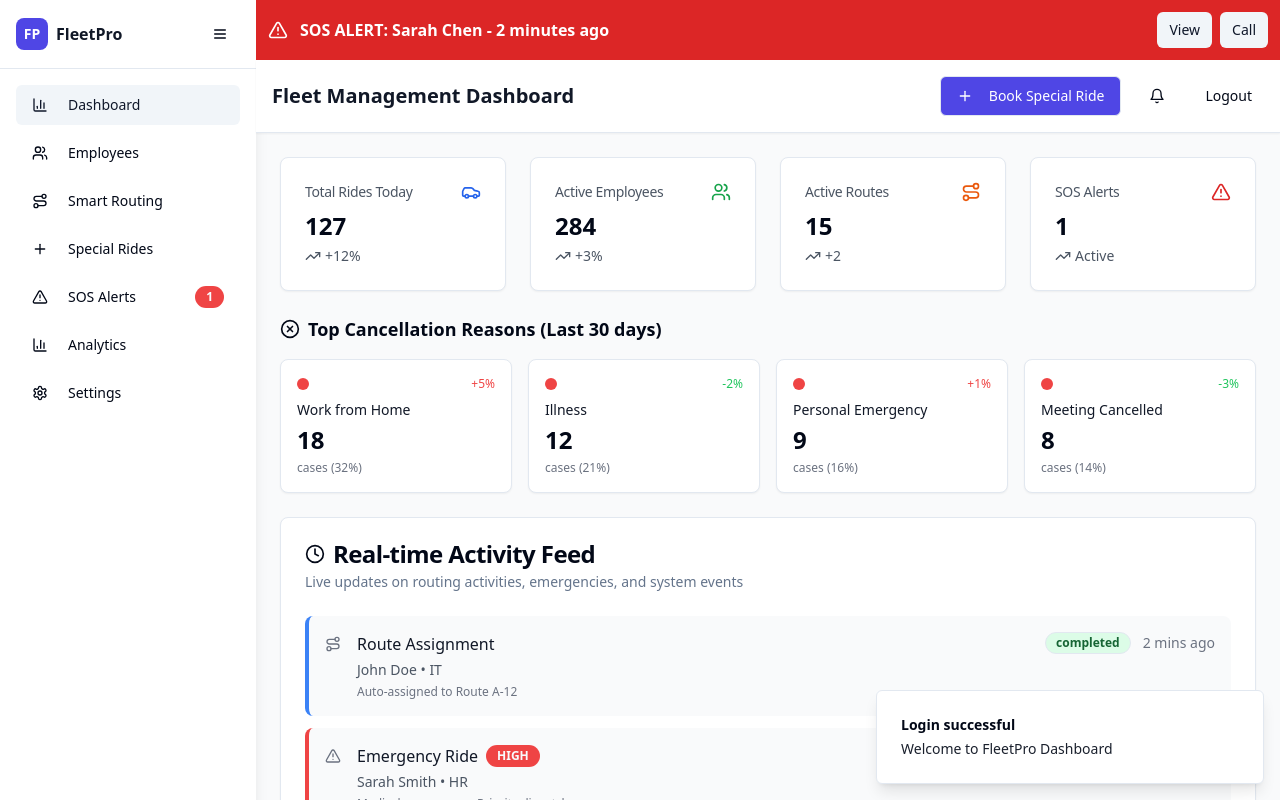
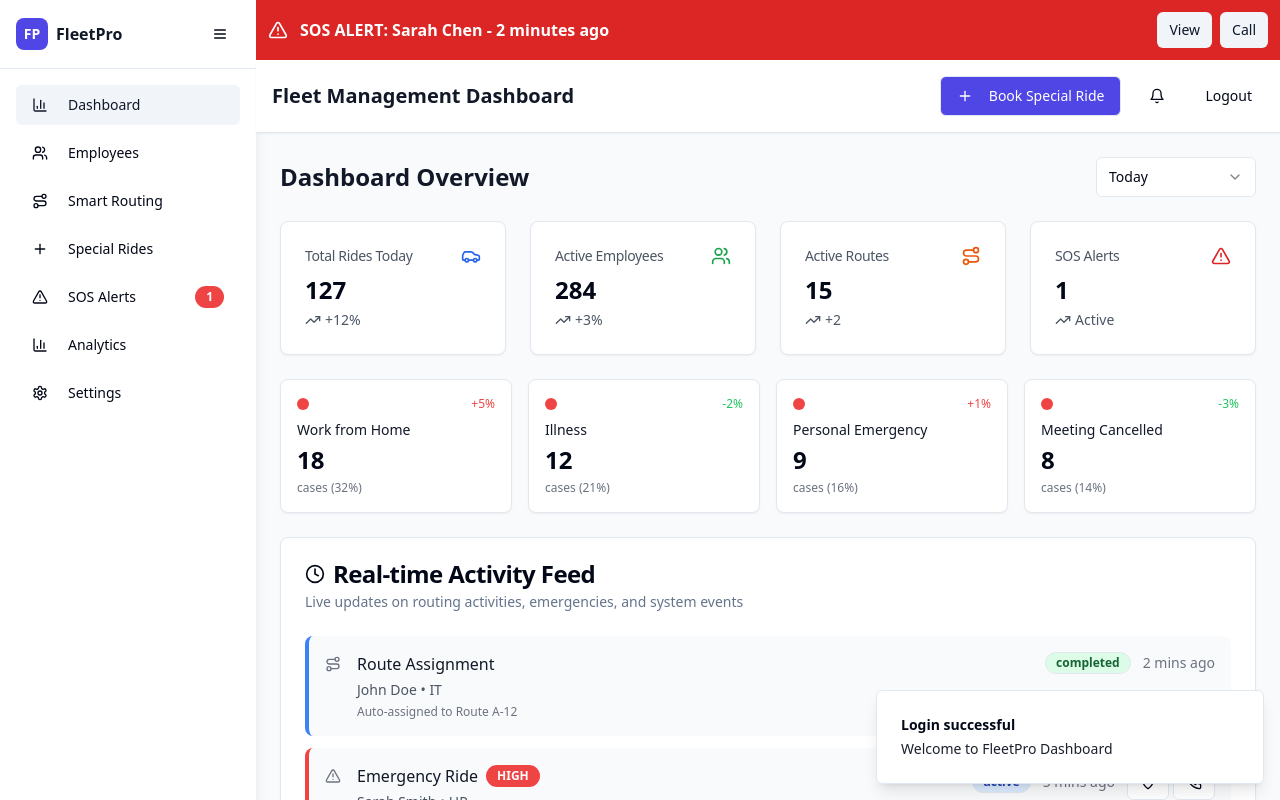
Before and after one commit to jatingupta15/fleetiqadmindashboard, a React (Vite) app: page /dashboard in a window 1280 px wide. Both pictures are taken after typing "name@example.com", "Sample123" into the empty fields and a click on the button "Sign In". Shown: the top 800 px of the page. Built offline with nearby package versions, Linux system fonts and the light colour scheme.

Commit message:
feat: Add date-wise filter to dashboard
Removed the "Top Cancellation Reasons" heading and added a date-wise filter (Today, This Week, This Month, Custom) at the top of the dashboard.

```diff
--- a/src/pages/Dashboard.tsx
+++ b/src/pages/Dashboard.tsx
@@ -1,26 +1,33 @@
 
-import React from 'react';
+import React, { useState } from 'react';
 import { Card, CardContent, CardDescription, CardHeader, CardTitle } from '@/components/ui/card';
 import { Badge } from '@/components/ui/badge';
 import { Button } from '@/components/ui/button';
+import { Select, SelectContent, SelectItem, SelectTrigger, SelectValue } from '@/components/ui/select';
+import { Calendar } from '@/components/ui/calendar';
+import { Popover, PopoverContent, PopoverTrigger } from '@/components/ui/popover';
+import { format } from 'date-fns';
 import {
   Users,
   Car,
-  Calendar,
+  Calendar as CalendarIcon,
   AlertTriangle,
   TrendingUp,
   Clock,
   MapPin,
   Phone,
   Route,
-  Fuel,
   BarChart3,
   Shield,
   CheckCircle,
   XCircle
 } from 'lucide-react';
+import { cn } from '@/lib/utils';
 
 const Dashboard = () => {
+  const [dateFilter, setDateFilter] = useState('today');
+  const [customDate, setCustomDate] = useState<Date>();
+
   const metrics = [
     { title: 'Total Rides Today', value: '127', change: '+12%', icon: Car, color: 'text-blue-600' },
     { title: 'Active Employees', value: '284', change: '+3%', icon: Users, color: 'text-green-600' },
@@ -133,6 +140,50 @@ const Dashboard = () => {
 
   return (
     <div className="space-y-6">
+      {/* Date Filter */}
+      <div className="flex items-center justify-between">
+        <h1 className="text-2xl font-bold text-gray-900">Dashboard Overview</h1>
+        <div className="flex items-center space-x-4">
+          <Select value={dateFilter} onValueChange={setDateFilter}>
+            <SelectTrigger className="w-40">
+              <SelectValue placeholder="Select period" />
+            </SelectTrigger>
+            <SelectContent>
+              <SelectItem value="today">Today</SelectItem>
+              <SelectItem value="week">This Week</SelectItem>
+              <SelectItem value="month">This Month</SelectItem>
+              <SelectItem value="custom">Custom</SelectItem>
+            </SelectContent>
+          </Select>
+
+          {dateFilter === 'custom' && (
+            <Popover>
+              <PopoverTrigger asChild>
+                <Button
+                  variant="outline"
+                  className={cn(
+                    "w-40 justify-start text-left font-normal",
+                    !customDate && "text-muted-foreground"
+                  )}
+                >
+                  <CalendarIcon className="mr-2 h-4 w-4" />
+                  {customDate ? format(customDate, "PPP") : <span>Pick a date</span>}
+                </Button>
+              </PopoverTrigger>
+              <PopoverContent className="w-auto p-0">
+                <Calendar
+                  mode="single"
+                  selected={customDate}
+                  onSelect={setCustomDate}
+                  initialFocus
+                  className="p-3 pointer-events-auto"
+                />
+              </PopoverContent>
+            </Popover>
+          )}
+        </div>
+      </div>
+
       {/* Metrics Grid */}
       <div className="grid grid-cols-1 md:grid-cols-2 lg:grid-cols-4 gap-6">
         {metrics.map((metric, index) => {
@@ -157,12 +208,7 @@ const Dashboard = () => {
         })}
       </div>
 
-      {/* Top Cancellation Reasons - 4 Cards */}
-      <div>
-        <h2 className="text-lg font-semibold mb-4 flex items-center">
-          <XCircle className="w-5 h-5 mr-2" />
-          Top Cancellation Reasons (Last 30 days)
-        </h2>
+      {/* Cancellation Reasons - 4 Cards (without heading) */}
       <div className="grid grid-cols-1 md:grid-cols-2 lg:grid-cols-4 gap-4">
         {topCancellationReasons.map((reason, index) => (
           <Card key={index} className="hover:shadow-lg transition-shadow">
@@ -179,7 +225,6 @@ const Dashboard = () => {
             </CardContent>
           </Card>
         ))}
-        </div>
       </div>
 
       {/* Recent Activity */}
```
Lines whose indentation alone changed are shown as unchanged.
